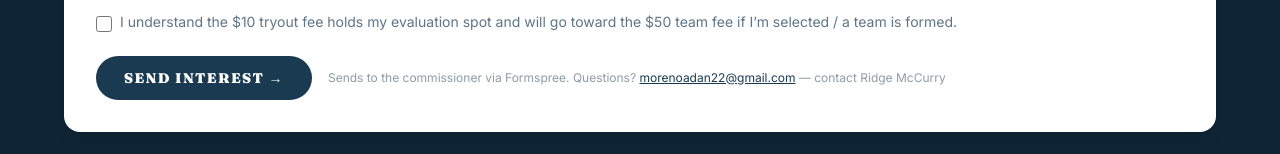
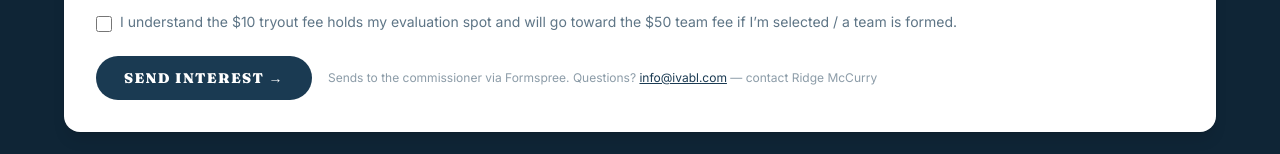
Before and after one commit to morenoadan22/ivabl, a React (Vite) app: page /tryouts in a window 1280 px wide. Shown: the part 2439-2593 px from the top of the page. Built offline with nearby package versions, Linux system fonts and the light colour scheme.

Commit message:
updated league email address to info@ivabl.com

```diff
--- a/public/sponsorship.html
+++ b/public/sponsorship.html
@@ -99,7 +99,7 @@
     <p style="margin:10px 0 0; font-size:11px; color:#6b7a99; letter-spacing:0.08em; font-weight:700; text-transform:uppercase">ivabl.com/sponsors</p>
   </div>
 
-  <div class="foot">You bring a sponsor → that discount goes straight to <b>your</b> team's fee. No split. Questions? DM or email morenoadan22@gmail.com</div>
+  <div class="foot">You bring a sponsor → that discount goes straight to <b>your</b> team's fee. No split. Questions? DM or email info@ivabl.com</div>
 </div>
 </body>
 </html>
--- a/src/components/Layout.jsx
+++ b/src/components/Layout.jsx
@@ -85,7 +85,7 @@ export default function Layout({ children }) {
         <div className="max-w-[1200px] mx-auto px-4 sm:px-6 py-6 flex flex-col sm:flex-row gap-3 sm:items-center justify-between text-sm">
           <div className="text-white/60">© 2026 Imperial Valley Men's Baseball League • Wood bat. No exceptions.</div>
           <div className="flex items-center gap-4">
-            <a href="mailto:morenoadan22@gmail.com" className="text-gold hover:text-white transition">morenoadan22@gmail.com</a>
+            <a href="mailto:info@ivabl.com" className="text-gold hover:text-white transition">info@ivabl.com</a>
             <a href="https://www.facebook.com/groups/538464853381722" target="_blank" rel="noreferrer" className="inline-flex items-center gap-1.5 text-white/70 hover:text-white">
               <img src="/facebook-icon.png" alt="" className="h-4 w-4" /> Facebook
             </a>
--- a/src/data/tryouts.js
+++ b/src/data/tryouts.js
@@ -12,7 +12,7 @@ export const tryoutConfig = {
   locationCity: "El Centro, CA 92243",
   locationTBD: "Sunflower Field — 2299 W Adams, El Centro, CA 92243",
   contactName: "Ridge McCurry",
-  contactEmail: "morenoadan22@gmail.com",
+  contactEmail: "info@ivabl.com",
   // Payment options — display only, not clickable (update handles here)
   payments: [
     {
--- a/src/pages/Rules.jsx
+++ b/src/pages/Rules.jsx
@@ -16,7 +16,7 @@ export default function Rules() {
       <div className="rounded-2xl bg-white shadow-lg ring-1 ring-black/5 overflow-hidden">
         <div className="px-6 py-6 border-b bg-gradient-to-r from-navy to-navy-mid">
           <h1 className="font-display font-black text-white text-[22px]">League Rules</h1>
-          <p className="text-white/70 text-sm mt-1">Please read before game day • Questions? <a href="mailto:morenoadan22@gmail.com" className="underline text-gold">morenoadan22@gmail.com</a></p>
+          <p className="text-white/70 text-sm mt-1">Please read before game day • Questions? <a href="mailto:info@ivabl.com" className="underline text-gold">info@ivabl.com</a></p>
         </div>
         <div className="p-6 grid sm:grid-cols-2 gap-4">
           {rules.map(r=>(
--- a/src/pages/Schedule.jsx
+++ b/src/pages/Schedule.jsx
@@ -157,7 +157,7 @@ export default function Schedule() {
           </div>
           <div className="flex flex-row sm:flex-col gap-2 shrink-0">
             <Link to="/tryouts" className="flex-1 sm:flex-none inline-flex items-center justify-center px-6 py-3 rounded-full bg-navy text-white text-sm font-black hover:bg-navy-deep transition whitespace-nowrap">Sign up & pay — $10</Link>
-            <a href="mailto:morenoadan22@gmail.com" className="hidden sm:inline-flex items-center justify-center px-6 py-2.5 rounded-full bg-white border border-navy/10 text-navy text-xs font-semibold hover:bg-cream transition">Contact Ridge McCurry</a>
+            <a href="mailto:info@ivabl.com" className="hidden sm:inline-flex items-center justify-center px-6 py-2.5 rounded-full bg-white border border-navy/10 text-navy text-xs font-semibold hover:bg-cream transition">Contact Ridge McCurry</a>
           </div>
         </div>
       </div>
```
